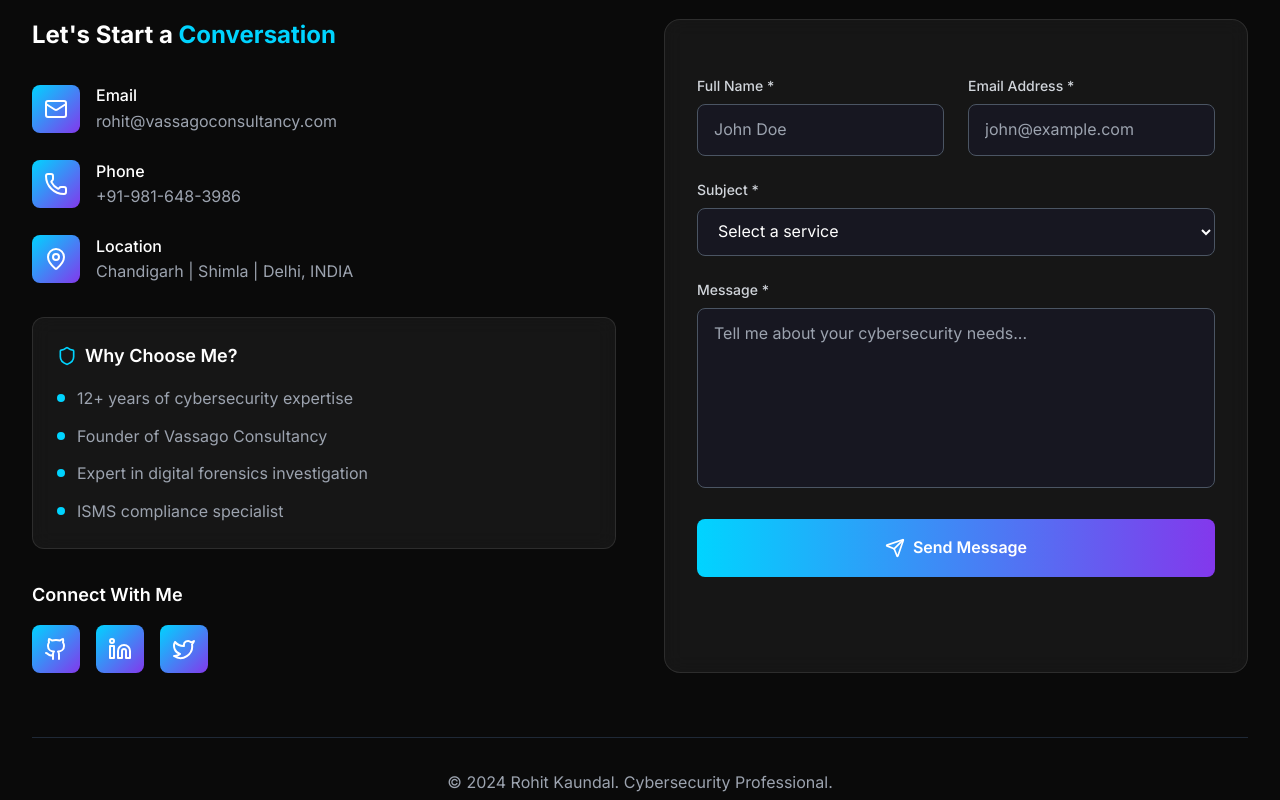
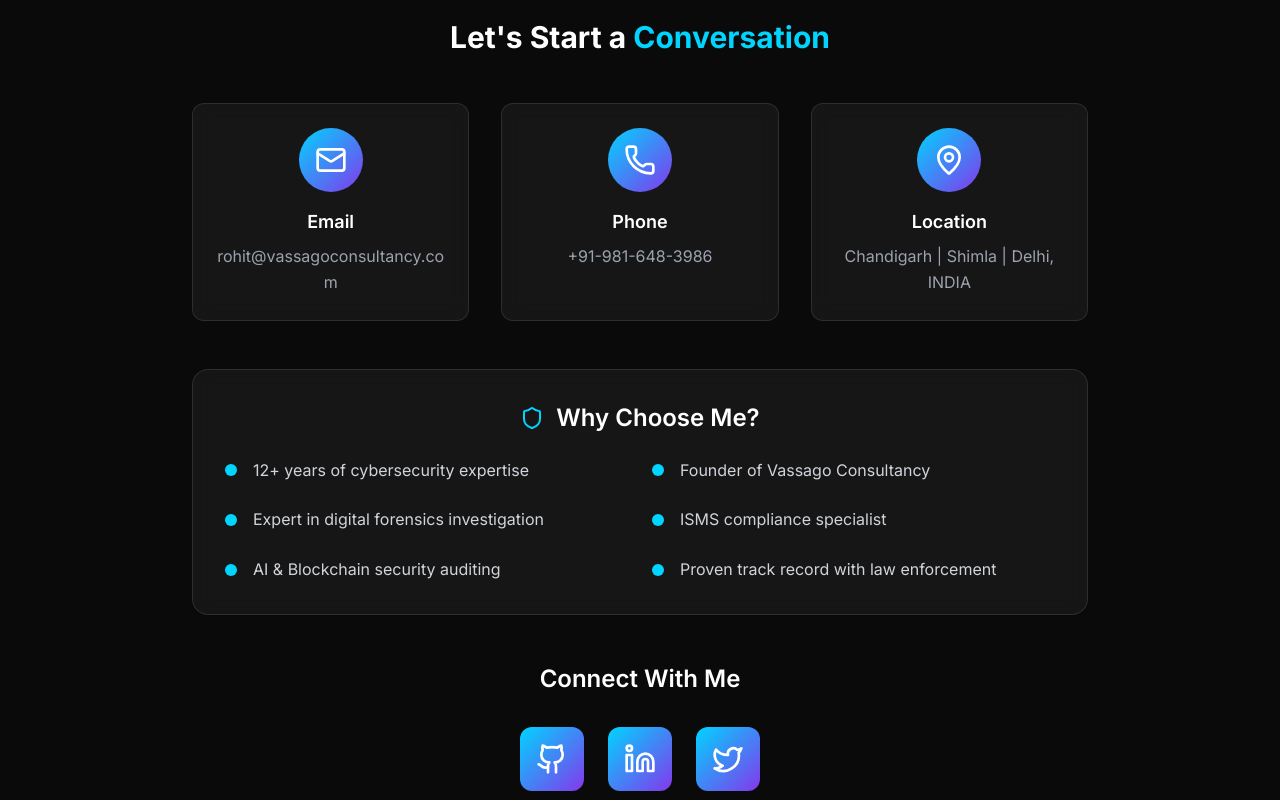
Before and after one commit to rohit-kaundal/rohitkaundal-dot-com, a React (Vite) app: page / in a window 1280 px wide. Shown: the part 9780-10580 px from the top of the page. Built offline with nearby package versions, Linux system fonts and the light colour scheme.

Commit message:
Update website

```diff
--- a/src/components/Contact.jsx
+++ b/src/components/Contact.jsx
@@ -1,58 +1,16 @@
-import React, { useState } from 'react'
+import React from 'react'
 import { motion } from 'framer-motion'
 import {
   Mail,
   Phone,
   MapPin,
-  Send,
   Github,
   Linkedin,
   Twitter,
-  Shield,
-  CheckCircle,
-  AlertCircle
+  Shield
 } from 'lucide-react'
 
 const Contact = () => {
-  const [formData, setFormData] = useState({
-    name: '',
-    email: '',
-    subject: '',
-    message: '',
-    honeypot: '' // Honeypot field for spam protection
-  })
-  const [isSubmitting, setIsSubmitting] = useState(false)
-  const [submitStatus, setSubmitStatus] = useState(null)
-
-  const handleChange = (e) => {
-    setFormData({
-      ...formData,
-      [e.target.name]: e.target.value
-    })
-  }
-
-  const handleSubmit = async (e) => {
-    e.preventDefault()
-
-    // Honeypot check
-    if (formData.honeypot) {
-      return
-    }
-
-    setIsSubmitting(true)
-
-    // Simulate form submission (replace with actual API call)
-    try {
-      await new Promise(resolve => setTimeout(resolve, 2000))
-      setSubmitStatus('success')
-      setFormData({ name: '', email: '', subject: '', message: '', honeypot: '' })
-    } catch (error) {
-      setSubmitStatus('error')
-    } finally {
-      setIsSubmitting(false)
-      setTimeout(() => setSubmitStatus(null), 5000)
-    }
-  }
 
   const contactInfo = [
     {
@@ -100,230 +58,113 @@ const Contact = () => {
           </p>
         </motion.div>
 
-        <div className="grid lg:grid-cols-2 gap-12">
+        <div className="max-w-4xl mx-auto">
           {/* Contact Information */}
           <motion.div
-            initial={{ opacity: 0, x: -50 }}
-            whileInView={{ opacity: 1, x: 0 }}
+            initial={{ opacity: 0, y: 50 }}
+            whileInView={{ opacity: 1, y: 0 }}
             viewport={{ once: true }}
             transition={{ duration: 0.8 }}
+            className="text-center"
           >
-            <h3 className="text-2xl font-bold mb-8 text-white">
+            <h3 className="text-3xl font-bold mb-12 text-white">
               Let's Start a <span className="text-cyber-primary">Conversation</span>
             </h3>
 
-            <div className="space-y-6 mb-8">
-              {contactInfo.map((info) => (
+            <div className="grid md:grid-cols-3 gap-8 mb-12">
+              {contactInfo.map((info, index) => (
                 <motion.div
                   key={info.label}
-                  whileHover={{ x: 10 }}
-                  className="flex items-center space-x-4 group"
+                  initial={{ opacity: 0, y: 30 }}
+                  whileInView={{ opacity: 1, y: 0 }}
+                  viewport={{ once: true }}
+                  transition={{ duration: 0.6, delay: index * 0.1 }}
+                  whileHover={{ y: -5, scale: 1.02 }}
+                  className="glass p-6 rounded-xl group cursor-pointer"
                 >
-                  <div className="w-12 h-12 bg-gradient-to-br from-cyber-primary to-cyber-accent rounded-lg flex items-center justify-center group-hover:scale-110 transition-transform duration-300">
-                    <info.icon className="w-6 h-6 text-white" />
+                  <div className="w-16 h-16 bg-gradient-to-br from-cyber-primary to-cyber-accent rounded-full flex items-center justify-center mx-auto mb-4 group-hover:scale-110 transition-transform duration-300">
+                    <info.icon className="w-8 h-8 text-white" />
                   </div>
-                  <div>
-                    <h4 className="text-white font-medium">{info.label}</h4>
+                  <h4 className="text-white font-semibold text-lg mb-2">{info.label}</h4>
                   {info.href ? (
                     <a
                       href={info.href}
-                        className="text-gray-400 hover:text-cyber-primary transition-colors duration-200"
+                      className="text-gray-400 hover:text-cyber-primary transition-colors duration-200 break-all"
                     >
                       {info.value}
                     </a>
                   ) : (
                     <span className="text-gray-400">{info.value}</span>
                   )}
-                  </div>
                 </motion.div>
               ))}
             </div>
 
-            <div className="glass p-6 rounded-xl">
-              <h4 className="text-lg font-semibold mb-4 text-white flex items-center">
-                <Shield className="w-5 h-5 mr-2 text-cyber-primary" />
+            <motion.div
+              initial={{ opacity: 0, y: 30 }}
+              whileInView={{ opacity: 1, y: 0 }}
+              viewport={{ once: true }}
+              transition={{ duration: 0.8, delay: 0.4 }}
+              className="glass p-8 rounded-2xl mb-12"
+            >
+              <h4 className="text-2xl font-semibold mb-6 text-white flex items-center justify-center">
+                <Shield className="w-6 h-6 mr-3 text-cyber-primary" />
                 Why Choose Me?
               </h4>
-              <ul className="space-y-3 text-gray-400">
-                <li className="flex items-start">
-                  <div className="w-2 h-2 bg-cyber-primary rounded-full mt-2 mr-3 flex-shrink-0" />
-                  <span>12+ years of cybersecurity expertise</span>
-                </li>
-                <li className="flex items-start">
-                  <div className="w-2 h-2 bg-cyber-primary rounded-full mt-2 mr-3 flex-shrink-0" />
-                  <span>Founder of Vassago Consultancy</span>
-                </li>
-                <li className="flex items-start">
-                  <div className="w-2 h-2 bg-cyber-primary rounded-full mt-2 mr-3 flex-shrink-0" />
-                  <span>Expert in digital forensics investigation</span>
-                </li>
-                <li className="flex items-start">
-                  <div className="w-2 h-2 bg-cyber-primary rounded-full mt-2 mr-3 flex-shrink-0" />
-                  <span>ISMS compliance specialist</span>
-                </li>
-              </ul>
+              <div className="grid md:grid-cols-2 gap-6">
+                {[
+                  '12+ years of cybersecurity expertise',
+                  'Founder of Vassago Consultancy',
+                  'Expert in digital forensics investigation',
+                  'ISMS compliance specialist',
+                  'AI & Blockchain security auditing',
+                  'Proven track record with law enforcement'
+                ].map((item, index) => (
+                  <motion.div
+                    key={item}
+                    initial={{ opacity: 0, x: -20 }}
+                    whileInView={{ opacity: 1, x: 0 }}
+                    viewport={{ once: true }}
+                    transition={{ duration: 0.5, delay: index * 0.1 }}
+                    className="flex items-center text-left"
+                  >
+                    <div className="w-3 h-3 bg-cyber-primary rounded-full mr-4 flex-shrink-0" />
+                    <span className="text-gray-300">{item}</span>
+                  </motion.div>
+                ))}
               </div>
+            </motion.div>
 
-            <div className="mt-8">
-              <h4 className="text-lg font-semibold mb-4 text-white">Connect With Me</h4>
-              <div className="flex space-x-4">
-                {socialLinks.map((social) => (
+            <motion.div
+              initial={{ opacity: 0, y: 30 }}
+              whileInView={{ opacity: 1, y: 0 }}
+              viewport={{ once: true }}
+              transition={{ duration: 0.8, delay: 0.6 }}
+            >
+              <h4 className="text-2xl font-semibold mb-8 text-white">Connect With Me</h4>
+              <div className="flex justify-center space-x-6">
+                {socialLinks.map((social, index) => (
                   <motion.a
                     key={social.label}
                     href={social.href}
                     target="_blank"
                     rel="noopener noreferrer"
+                    initial={{ opacity: 0, y: 20 }}
+                    whileInView={{ opacity: 1, y: 0 }}
+                    viewport={{ once: true }}
+                    transition={{ duration: 0.5, delay: index * 0.1 }}
                     whileHover={{ scale: 1.2, y: -5 }}
-                    className="w-12 h-12 bg-gradient-to-br from-cyber-primary to-cyber-accent rounded-lg flex items-center justify-center hover:shadow-neon transition-all duration-300"
+                    className="w-16 h-16 bg-gradient-to-br from-cyber-primary to-cyber-accent rounded-xl flex items-center justify-center hover:shadow-neon transition-all duration-300"
                   >
-                    <social.icon className="w-6 h-6 text-white" />
+                    <social.icon className="w-8 h-8 text-white" />
                     <span className="sr-only">{social.label}</span>
                   </motion.a>
                 ))}
               </div>
-            </div>
+              <p className="text-gray-400 mt-6">
+                Feel free to reach out through any of these channels for cybersecurity consultation and services.
+              </p>
             </motion.div>
-
-          {/* Contact Form */}
-          <motion.div
-            initial={{ opacity: 0, x: 50 }}
-            whileInView={{ opacity: 1, x: 0 }}
-            viewport={{ once: true }}
-            transition={{ duration: 0.8 }}
-            className="glass p-8 rounded-2xl"
-          >
-            <form onSubmit={handleSubmit} className="space-y-6">
-              {/* Honeypot field - hidden from users */}
-              <input
-                type="text"
-                name="honeypot"
-                value={formData.honeypot}
-                onChange={handleChange}
-                className="absolute left-[-9999px]"
-                tabIndex="-1"
-                autoComplete="off"
-              />
-
-              <div className="grid sm:grid-cols-2 gap-6">
-                <div>
-                  <label htmlFor="name" className="block text-sm font-medium text-gray-300 mb-2">
-                    Full Name *
-                  </label>
-                  <input
-                    type="text"
-                    id="name"
-                    name="name"
-                    value={formData.name}
-                    onChange={handleChange}
-                    required
-                    className="w-full px-4 py-3 bg-cyber-dark/50 border border-gray-600 rounded-lg text-white placeholder-gray-400 focus:border-cyber-primary focus:ring-1 focus:ring-cyber-primary focus:outline-none transition-colors duration-200"
-                    placeholder="John Doe"
-                  />
-                </div>
-                <div>
-                  <label htmlFor="email" className="block text-sm font-medium text-gray-300 mb-2">
-                    Email Address *
-                  </label>
-                  <input
-                    type="email"
-                    id="email"
-                    name="email"
-                    value={formData.email}
-                    onChange={handleChange}
-                    required
-                    className="w-full px-4 py-3 bg-cyber-dark/50 border border-gray-600 rounded-lg text-white placeholder-gray-400 focus:border-cyber-primary focus:ring-1 focus:ring-cyber-primary focus:outline-none transition-colors duration-200"
-                    placeholder="john@example.com"
-                  />
-                </div>
-              </div>
-
-              <div>
-                <label htmlFor="subject" className="block text-sm font-medium text-gray-300 mb-2">
-                  Subject *
-                </label>
-                <select
-                  id="subject"
-                  name="subject"
-                  value={formData.subject}
-                  onChange={handleChange}
-                  required
-                  className="w-full px-4 py-3 bg-cyber-dark/50 border border-gray-600 rounded-lg text-white focus:border-cyber-primary focus:ring-1 focus:ring-cyber-primary focus:outline-none transition-colors duration-200"
-                >
-                  <option value="">Select a service</option>
-                  <option value="digital-forensics">Digital Forensics Investigation</option>
-                  <option value="vulnerability-assessment">Vulnerability Assessment & Penetration Testing</option>
-                  <option value="ai-security">AI Solutions Security Auditing</option>
-                  <option value="blockchain-audit">Blockchain Smart Contract Auditing</option>
-                  <option value="compliance">ISMS & Compliance Implementation</option>
-                  <option value="cybercrime-investigation">Cybercrime Investigation</option>
-                  <option value="consultation">Cybersecurity Consultation</option>
-                  <option value="other">Other</option>
-                </select>
-              </div>
-
-              <div>
-                <label htmlFor="message" className="block text-sm font-medium text-gray-300 mb-2">
-                  Message *
-                </label>
-                <textarea
-                  id="message"
-                  name="message"
-                  value={formData.message}
-                  onChange={handleChange}
-                  required
-                  rows={6}
-                  className="w-full px-4 py-3 bg-cyber-dark/50 border border-gray-600 rounded-lg text-white placeholder-gray-400 focus:border-cyber-primary focus:ring-1 focus:ring-cyber-primary focus:outline-none transition-colors duration-200 resize-none"
-                  placeholder="Tell me about your cybersecurity needs..."
-                />
-              </div>
-
-              <motion.button
-                type="submit"
-                disabled={isSubmitting}
-                whileHover={{ scale: 1.02 }}
-                whileTap={{ scale: 0.98 }}
-                className={`w-full py-4 px-6 rounded-lg font-semibold transition-all duration-300 flex items-center justify-center ${
-                  isSubmitting
-                    ? 'bg-gray-600 cursor-not-allowed'
-                    : 'bg-gradient-to-r from-cyber-primary to-cyber-accent hover:shadow-neon'
-                } text-white`}
-              >
-                {isSubmitting ? (
-                  <div className="flex items-center">
-                    <div className="w-5 h-5 border-2 border-white border-t-transparent rounded-full animate-spin mr-2" />
-                    Sending...
-                  </div>
-                ) : (
-                  <>
-                    <Send className="w-5 h-5 mr-2" />
-                    Send Message
-                  </>
-                )}
-              </motion.button>
-
-              {/* Status Messages */}
-              {submitStatus === 'success' && (
-                <motion.div
-                  initial={{ opacity: 0, y: 10 }}
-                  animate={{ opacity: 1, y: 0 }}
-                  className="flex items-center p-4 bg-green-500/20 border border-green-500/30 rounded-lg text-green-400"
-                >
-                  <CheckCircle className="w-5 h-5 mr-2" />
-                  Message sent successfully! I'll get back to you soon.
-                </motion.div>
-              )}
-
-              {submitStatus === 'error' && (
-                <motion.div
-                  initial={{ opacity: 0, y: 10 }}
-                  animate={{ opacity: 1, y: 0 }}
-                  className="flex items-center p-4 bg-red-500/20 border border-red-500/30 rounded-lg text-red-400"
-                >
-                  <AlertCircle className="w-5 h-5 mr-2" />
-                  Failed to send message. Please try again or contact me directly.
-                </motion.div>
-              )}
-            </form>
           </motion.div>
         </div>
 
```
Lines whose indentation alone changed are shown as unchanged.
